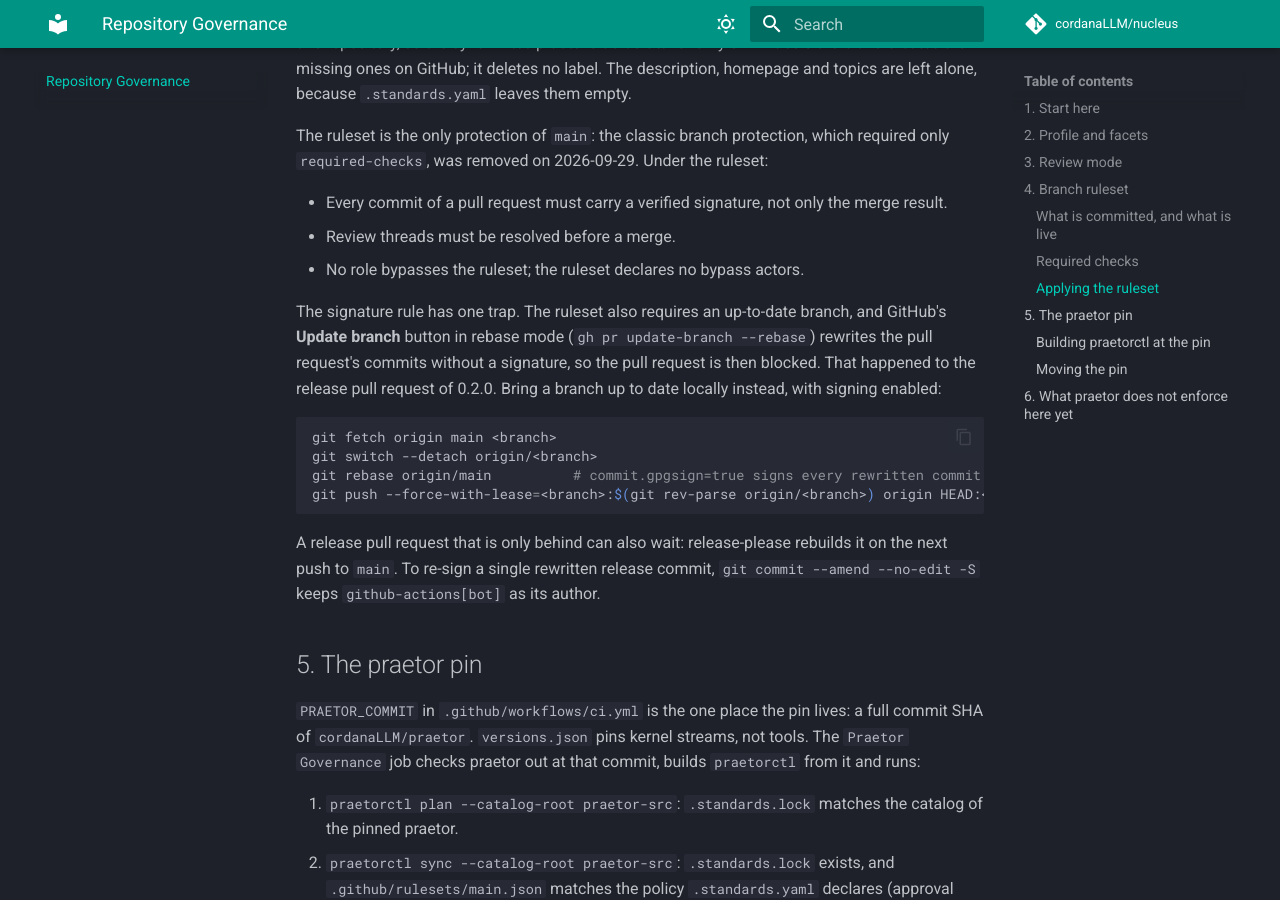
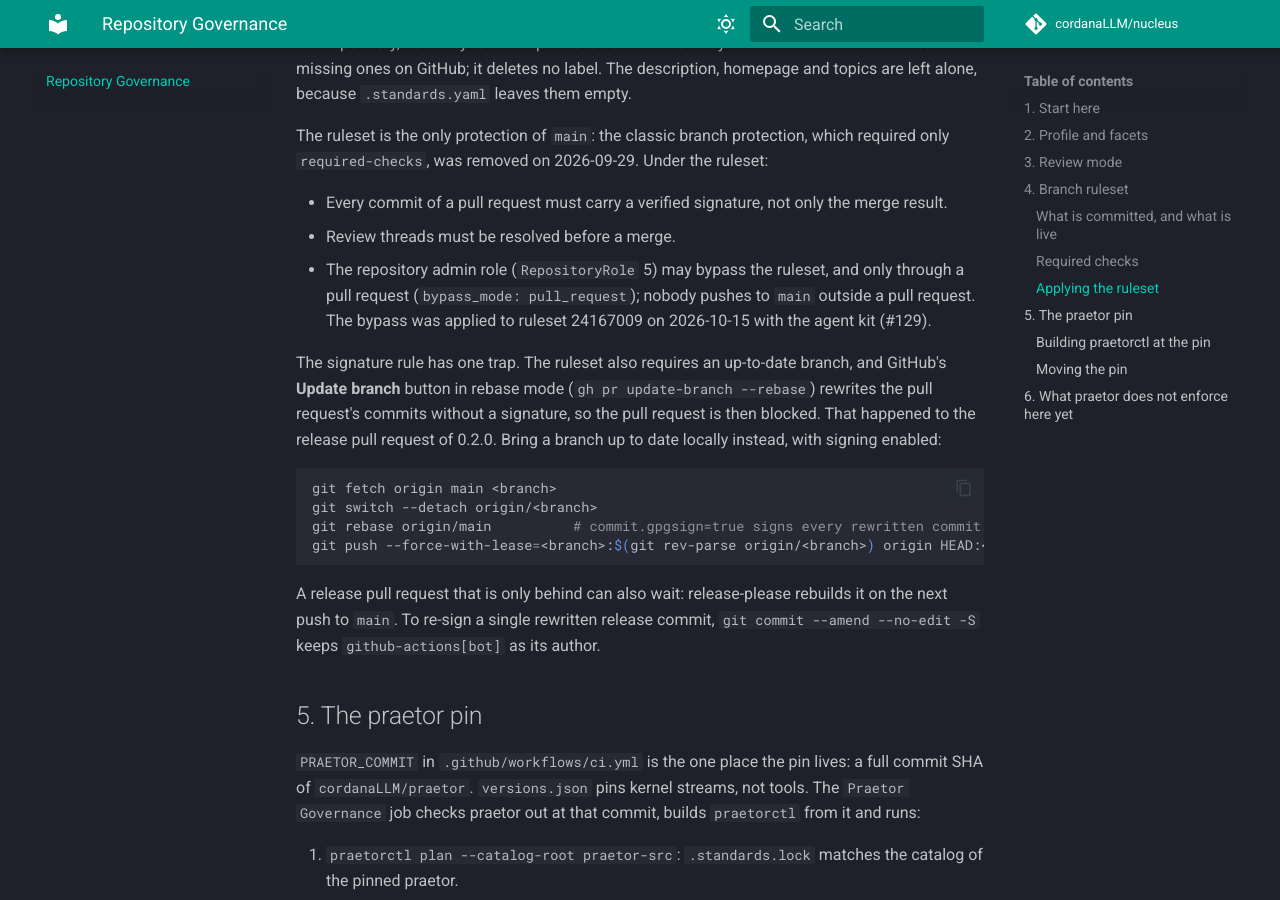
Before and after one commit to cordanaLLM/nucleus, an MkDocs documentation site: the page built from docs/repository-governance.md, in a window 1280 px wide and 900 px high, scrolled down 5011 px. Built offline with MkDocs 1.6.1 and Material for MkDocs 9.7.7, drawn with Linux system fonts in a browser that asks for light colours; comment, search, counter and statistics services are not loaded.

Commit message:
docs(governance): record the admin bypass the ruleset now declares (#132)
The governance page said the ruleset declared no bypass actors. Ruleset
24167009 now carries the bypass actor that `.github/rulesets/main.json`
renders since #129: the repository admin role, through a pull request
only. This changes the one bullet that described it.

Checked: `make lint` rc 0, `make test` 789 passed, `praetorctl audit
--offline` rc 0.

Relates to #128

Signed-off-by: lusoris <lusoris@proton.me>

```diff
--- a/docs/repository-governance.md
+++ b/docs/repository-governance.md
@@ -177,7 +177,9 @@ only `required-checks`, was removed on 2026-09-29. Under the ruleset:
 
 - Every commit of a pull request must carry a verified signature, not only the merge result.
 - Review threads must be resolved before a merge.
-- No role bypasses the ruleset; the ruleset declares no bypass actors.
+- The repository admin role (`RepositoryRole` 5) may bypass the ruleset, and only through a pull
+  request (`bypass_mode: pull_request`); nobody pushes to `main` outside a pull request.
+  The bypass was applied to ruleset 24167009 on 2026-10-15 with the agent kit (#129).
 
 The signature rule has one trap. The ruleset also requires an up-to-date branch, and GitHub's
 **Update branch** button in rebase mode (`gh pr update-branch --rebase`) rewrites the pull
```
